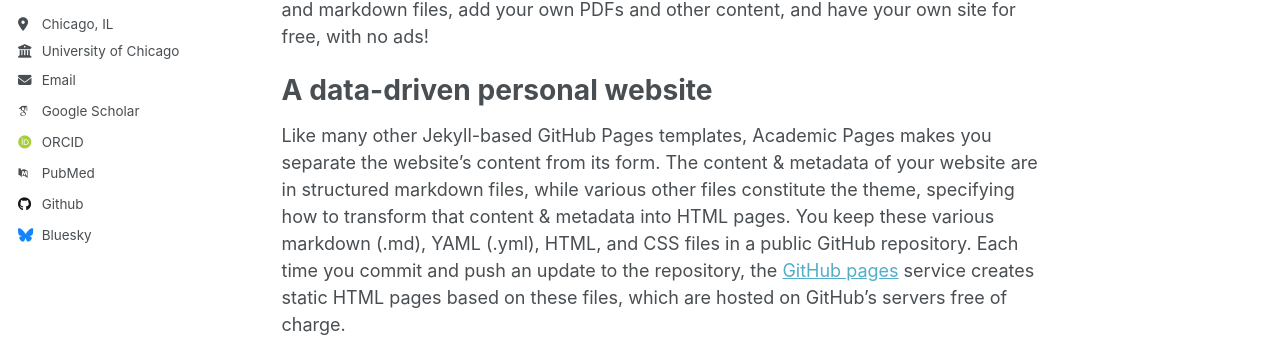
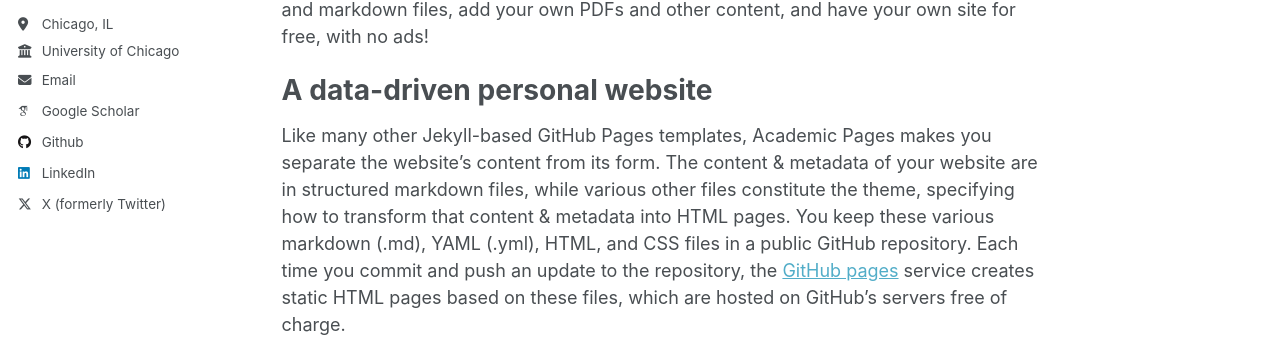
Before and after one commit to zhuohangu/zhuohangu.github.io, a Jekyll site: the page built from _pages/about.md, in a window 1280 px wide. Shown: the part 369-706 px from the top of the page. Built offline with Jekyll 4.4.1, drawn with Linux system fonts in a browser that asks for light colours; some web fonts are replaced; part of the change alters nothing that is shown.

Commit message:
add websites

```diff
--- a/_config.yml
+++ b/_config.yml
@@ -34,9 +34,9 @@ author:
   arxiv            : # URL - Update with the correct link to your profile
   googlescholar    : "https://scholar.google.com/citations?user=PS_CX0AAAAAJ"
   impactstory      : # URL
-  orcid            : "http://orcid.org/yourorcidurl"
+  orcid            : # "http://orcid.org/yourorcidurl"
   semantic         : # URL
-  pubmed           : "https://www.ncbi.nlm.nih.gov/pubmed/?term=john+snow"
+  pubmed           : # "https://www.ncbi.nlm.nih.gov/pubmed/?term=john+snow"
   researchgate     : # URL
   scopus           : # URL
 
@@ -44,12 +44,12 @@ author:
   bitbucket        : # Username - Update with your username on the site
   codepen          : # Username
   dribbble         : # Username
-  github           : "academicpages"
+  github           : "zhuohangu"
   kaggle           : # Username
   stackoverflow    : # User number or user number and name (i.e., use "1" or "1/jeff-atwood")
 
   # Social media
-  bluesky          : "bsky.app" # Replace this with you Bluesky username
+  bluesky          : # # Replace this with you Bluesky username
   facebook         : # Username
   flickr           : # Username
   foursquare       : # Username
@@ -58,7 +58,7 @@ author:
   keybase          : # Username
   instagram        : # Username
   lastfm           : # Username
-  linkedin         : # Username
+  linkedin         : "zhuohan-joshua-gu-6a2554215"
   mastodon         : # URL
   medium           : # URL
   pinterest        : # Username
@@ -66,7 +66,7 @@ author:
   steam            : # Username
   telegram         : # URL
   tumblr           : # Username
-  twitter          : # Username for X / Twitter
+  twitter          : "astrogu_" # Username for X / Twitter
   vine             : # Username
   weibo            : # Username
   wikipedia        : # Username
```
